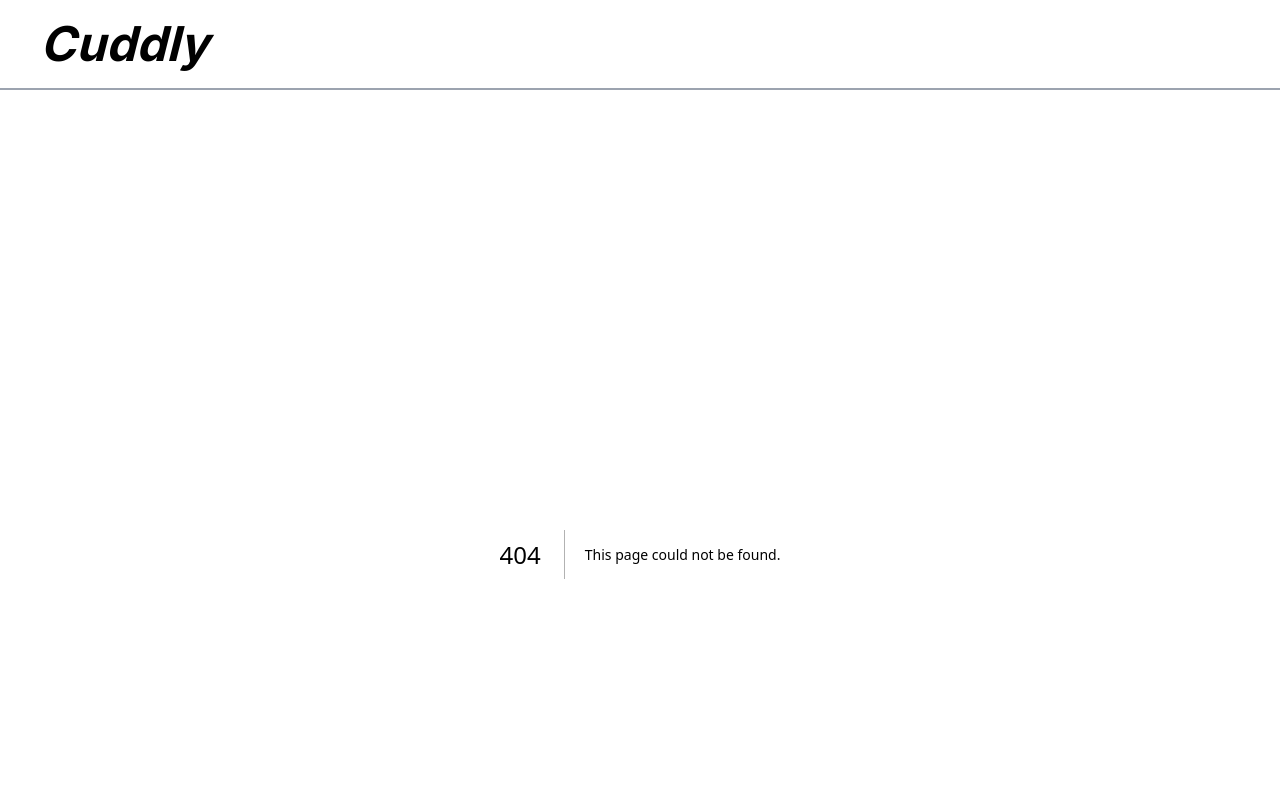
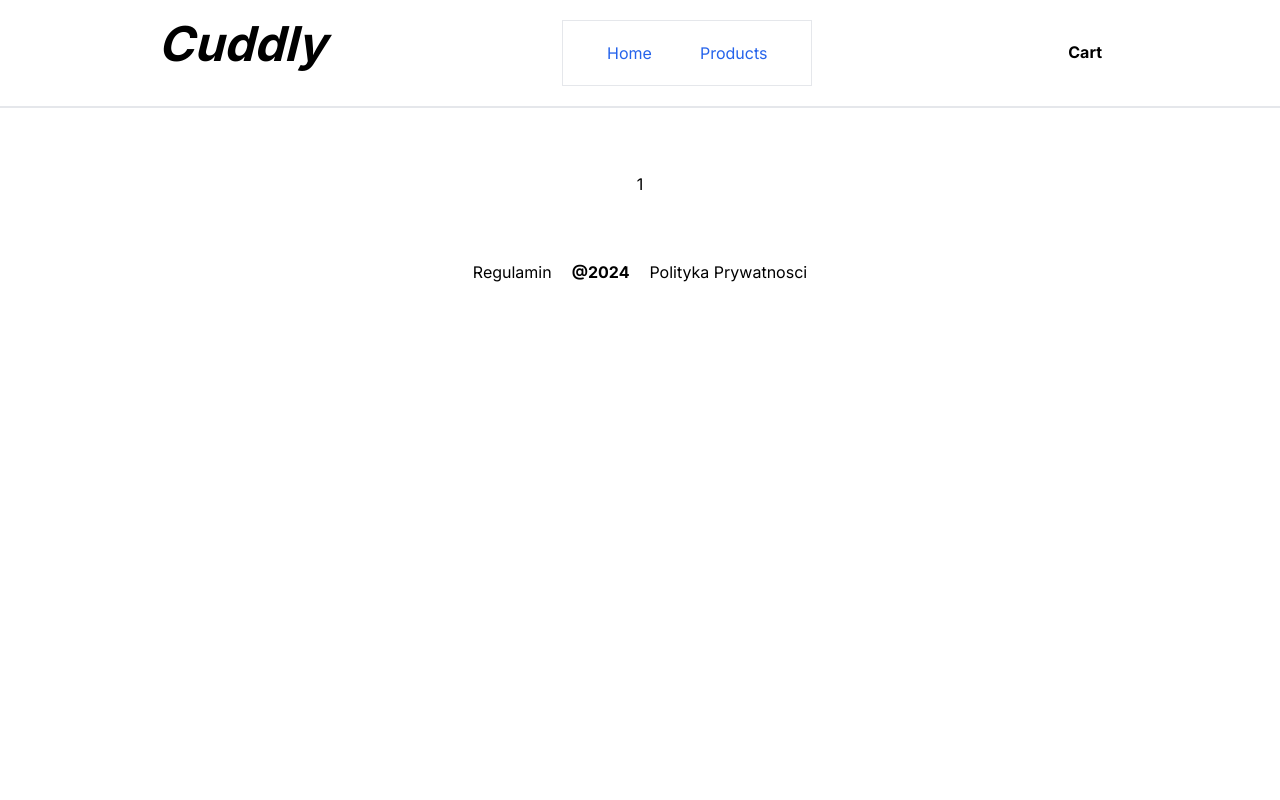
Before and after one commit to bmichalczuk/cuddly-eureka, a Next.js app: page /product/1 in a window 1280 px wide. Before the commit this address had no page. Shown: the top 800 px of the page. Built offline with nearby package versions, Linux system fonts and the light colour scheme.

Commit message:
add ActiveLink and navbar

```diff
--- /dev/null
+++ b/next.config.js
@@ -0,0 +1,8 @@
+/** @type {import('next').NextConfig} */
+const nextConfig = {
+	experimental: {
+		typedRoutes: true,
+	},
+};
+
+module.exports = nextConfig;
--- a/next.config.mjs
+++ /dev/null
@@ -1,4 +0,0 @@
-/** @type {import('next').NextConfig} */
-const nextConfig = {};
-
-export default nextConfig;
--- a/package.json
+++ b/package.json
@@ -9,6 +9,7 @@
 		"lint": "next lint --fix --dir src"
 	},
 	"dependencies": {
+		"clsx": "^2.1.0",
 		"next": "14.1.0",
 		"react": "^18",
 		"react-dom": "^18",
--- /dev/null
+++ b/src/app/product/[productId]/page.tsx
@@ -0,0 +1,3 @@
+export default function ProductPage({ params }: { params: { productId: string } }) {
+	return <div>{params.productId}</div>;
+}
--- /dev/null
+++ b/src/app/ui/atoms/ActiveLink.tsx
@@ -0,0 +1,33 @@
+"use client";
+
+import clsx from "clsx";
+import Link from "next/link";
+import { usePathname } from "next/navigation";
+import { type ReactNode } from "react";
+import type { Route } from "next";
+
+type ActiveLinkProps<T extends string> = {
+	children: ReactNode;
+	href: Route<T>;
+	className: string;
+	activeClassName: string;
+	exact: boolean;
+};
+
+export const ActiveLink = <T extends string>({
+	children,
+	className,
+	activeClassName,
+	exact,
+	href,
+}: ActiveLinkProps<T>) => {
+	const pathname = usePathname();
+
+	const isActive = exact ? pathname === href : pathname.startsWith(String(href));
+
+	return (
+		<Link className={clsx(className, isActive && activeClassName)} href={href}>
+			{children}
+		</Link>
+	);
+};
--- /dev/null
+++ b/src/app/ui/molecules/SiteNavbar.tsx
@@ -0,0 +1,28 @@
+import clsx from "clsx";
+import { ActiveLink } from "@/app/ui/atoms/ActiveLink";
+
+export const SiteNavbar = () => {
+	const className = clsx("mx-3", "text-1xl", "text-blue-600", "hover:text-blue-600");
+	const activeClassName = clsx("underline", "transition:transform");
+	return (
+		<nav>
+			<ul className="flex flex-row justify-around border  p-5 align-middle">
+				<li className="mx-3">
+					<ActiveLink exact className={className} activeClassName={activeClassName} href="/">
+						Home
+					</ActiveLink>
+				</li>
+				<li className="mx-3">
+					<ActiveLink
+						exact
+						className={className}
+						activeClassName={activeClassName}
+						href="/products"
+					>
+						Products
+					</ActiveLink>
+				</li>
+			</ul>
+		</nav>
+	);
+};
--- a/src/app/ui/organisms/SiteHeader.tsx
+++ b/src/app/ui/organisms/SiteHeader.tsx
@@ -1,13 +1,15 @@
 import Link from "next/link";
-
+import { SiteNavbar } from "../molecules/SiteNavbar";
 export function SiteHeader() {
 	return (
-		<header className="bg-gray-100-100 border-b-2 border-gray-400 p-5 px-10">
+		<header className="bg-gray-100-100 flex flex-row justify-around border-b-2  p-5 px-10">
 			<h1>
 				<Link className="text-5xl font-bold italic" title="Go to home page" href="/">
 					Cuddly
 				</Link>
 			</h1>
+			<SiteNavbar />
+			<div className="p-5 font-bold ">Cart</div>
 		</header>
 	);
 }
```
Also changed, not shown: 1 other file (tests, documents, lock files or other folders).
